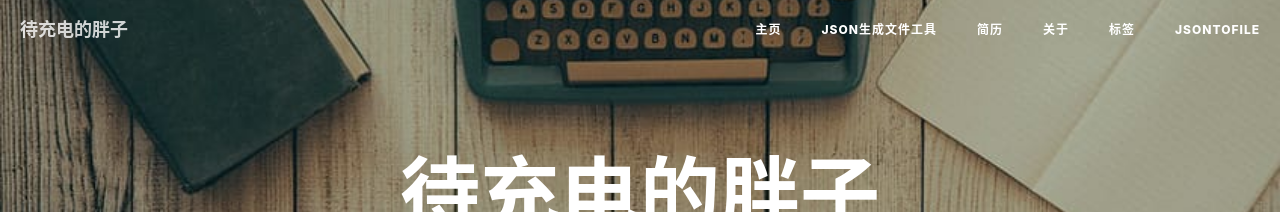
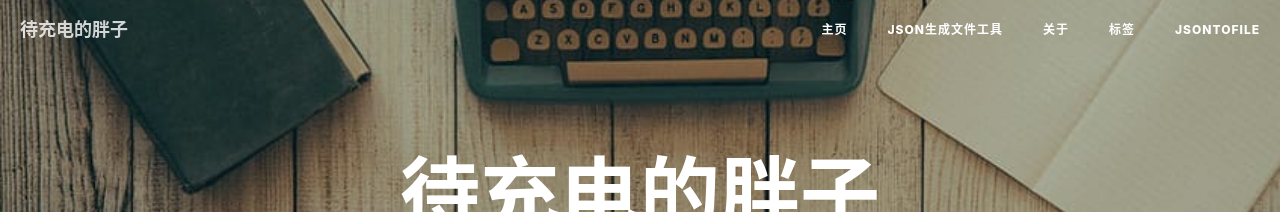
Before and after one commit to dopawoo/dopawoo.github.io, a Jekyll site: the page built from index.html, in a window 1280 px wide. Shown: the top 212 px of the page. Built offline with Jekyll 4.4.1, drawn with Linux system fonts in a browser that asks for light colours; nearby versions of some CDN libraries; the list of posts is cut into pages by our own code; comment, search, counter and statistics services are not loaded.

Commit message:
隐藏简历模板

```diff
--- a/_includes/nav.html
+++ b/_includes/nav.html
@@ -22,9 +22,9 @@
                     <li>
                         <a href="{{'/pages/tools-page/JsonToFile/index.html' | prepend: site.baseurl }}">JSON生成文件工具</a>
                     </li>
-                    <li>
-                        <a href="{{'/pages/resume/index.html' | prepend: site.baseurl }}">简历</a>
-                    </li>
+                    <!-- <li>
+                        <a href="{{'/pages/resume/index.html' | prepend: site.baseurl }}">简历模板</a>
+                    </li> -->
                     {% for page in site.pages %}{% if page.title %}
                     <li>
                         <a href="{{ page.url | prepend: site.baseurl }}">{{ page.title }}</a>
```
